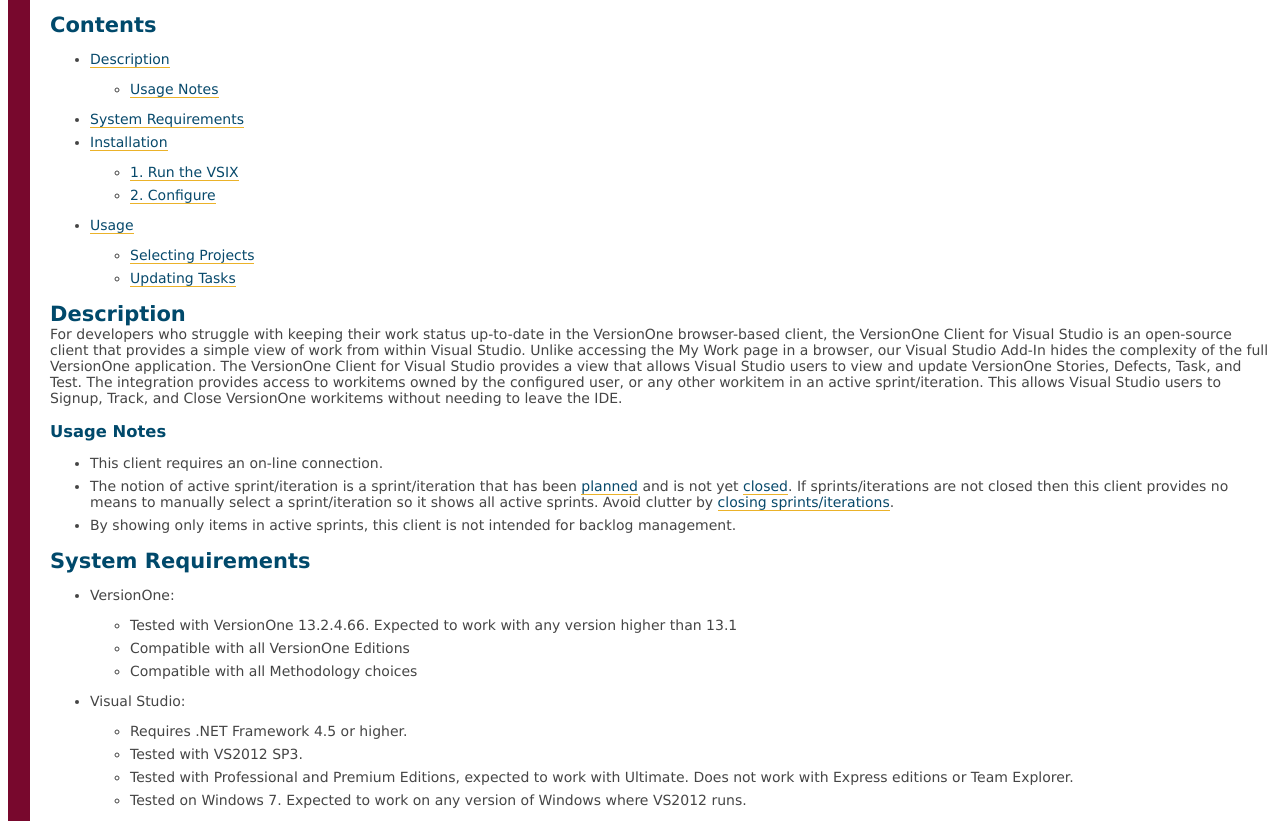
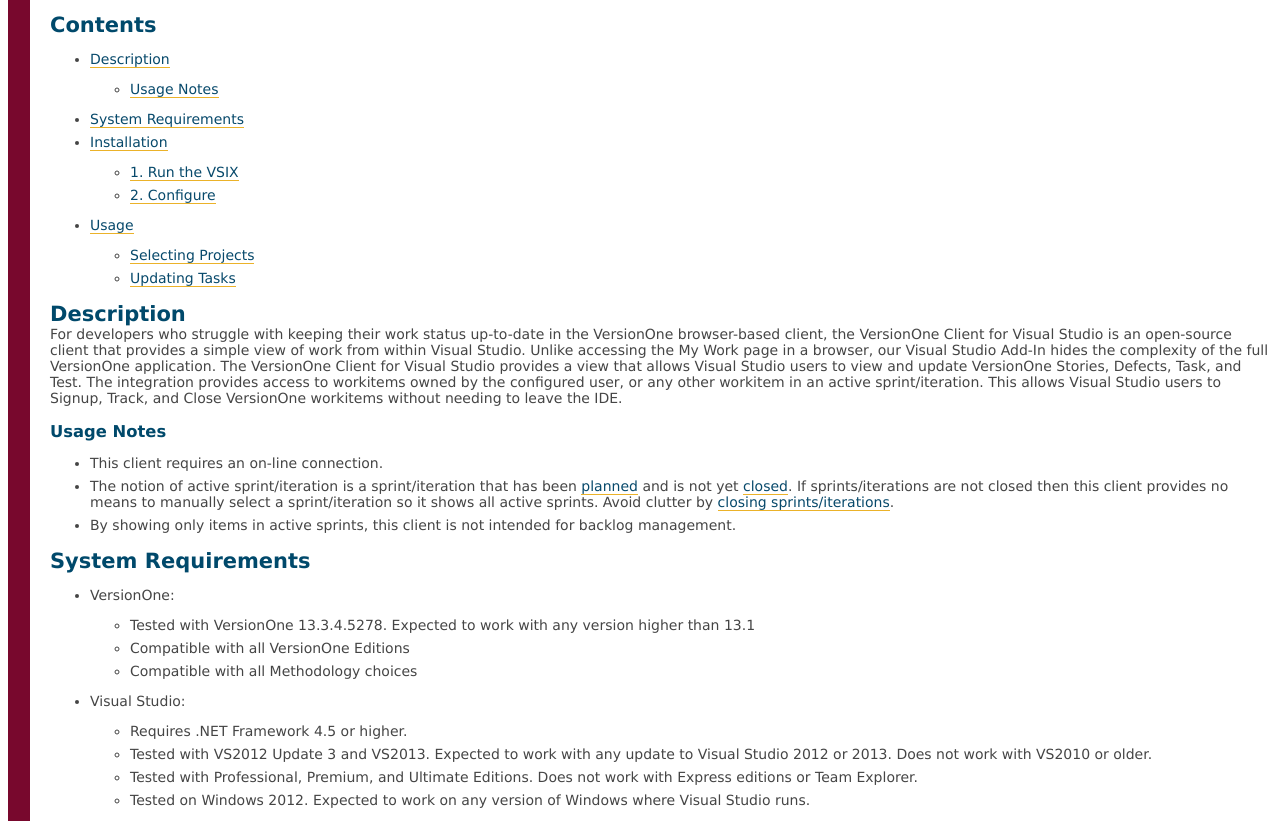
Before and after one commit to versionone/VersionOne.Client.VisualStudio, a plain HTML site: page doc/index.html in a window 1280 px wide. Shown: the part 102-923 px from the top of the page. Drawn offline with Linux system fonts and the light colour scheme.

Commit message:
update system requirements

```diff
--- a/doc/index.html
+++ b/doc/index.html
@@ -70,7 +70,7 @@
         <ul>
             <li>VersionOne:
                 <ul>
-                    <li>Tested with VersionOne 13.2.4.66. Expected to work with
+                    <li>Tested with VersionOne 13.3.4.5278. Expected to work with
                         any version higher than 13.1</li>
                     <li>Compatible with all VersionOne Editions</li>
                     <li>Compatible with all Methodology choices</li>
@@ -79,9 +79,9 @@
             <li>Visual Studio:
                 <ul>
                     <li>Requires .NET Framework 4.5 or higher.</li>
-                    <li>Tested with VS2012 SP3.</li>
-                    <li>Tested with Professional and Premium Editions, expected to work with Ultimate. Does not work with Express editions or Team Explorer.</li>
-                    <li>Tested on Windows 7. Expected to work on any version of Windows where VS2012 runs.</li>
+                    <li>Tested with VS2012 Update 3 and VS2013. Expected to work with any update to Visual Studio 2012 or 2013. Does not work with VS2010 or older.</li>
+                    <li>Tested with Professional, Premium, and Ultimate Editions. Does not work with Express editions or Team Explorer.</li>
+                    <li>Tested on Windows 2012. Expected to work on any version of Windows where Visual Studio runs.</li>
                 </ul>
             </li>
         </ul>
```
